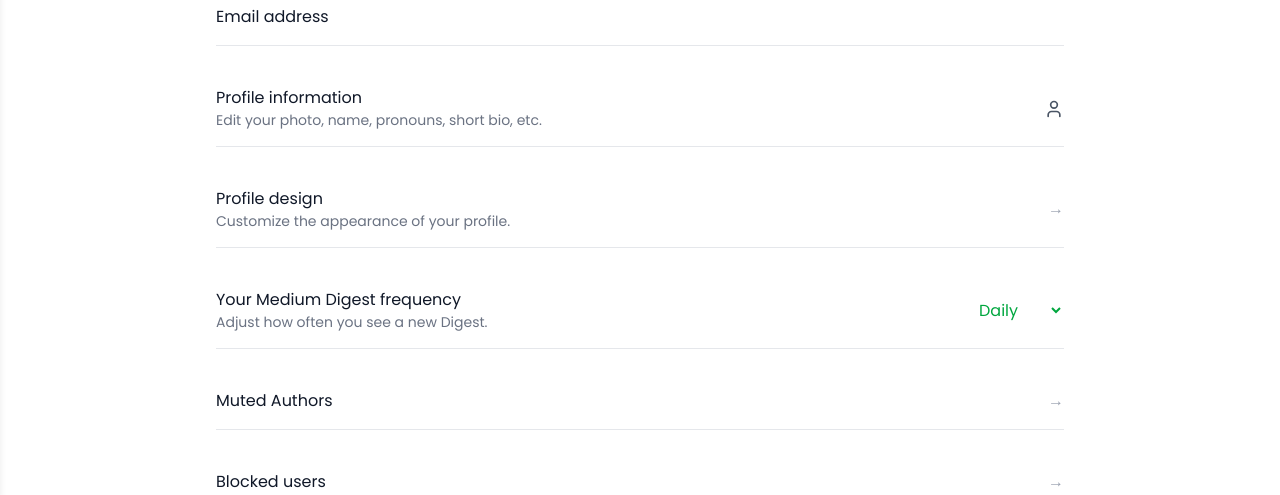
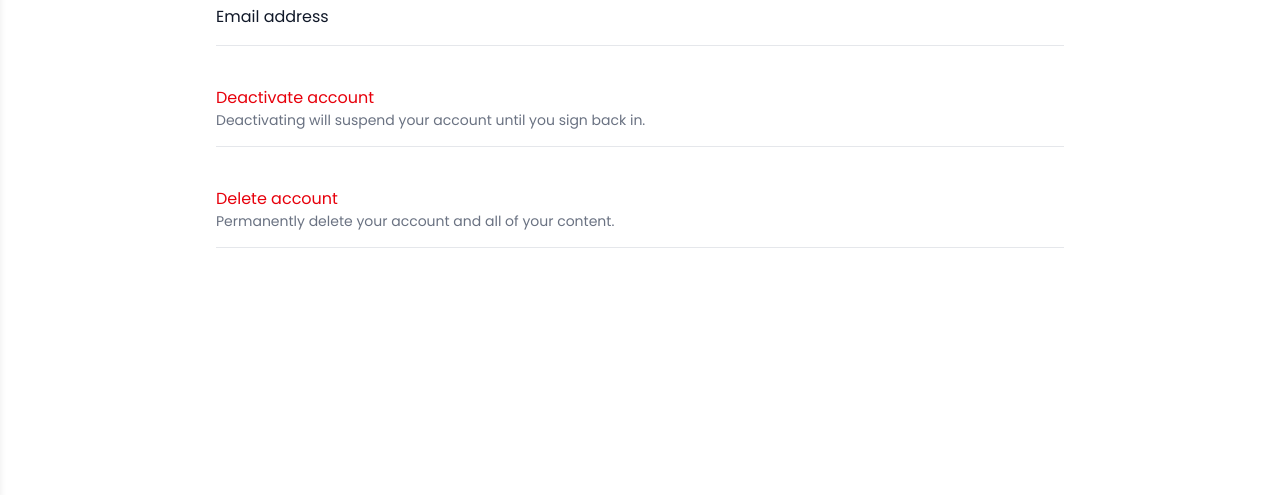
Before and after one commit to babkkin/daily-blogs, a Next.js app: page /home/setting/account in a window 1280 px wide. Shown: the part 302-797 px from the top of the page. Built offline with nearby package versions, Linux system fonts and the light colour scheme; no server answers; a web font is replaced by a local one.

Commit message:
Settings

```diff
--- a/app/home/setting/account/page.js
+++ b/app/home/setting/account/page.js
@@ -56,57 +56,6 @@ function AccountTab() {
         <p className="text-gray-600"></p>
       </div>
 
-      {/* Profile Information */}
-      <div className="flex justify-between items-center py-4 border-b border-gray-200">
-        <div>
-          <p className="font-medium text-gray-900">Profile information</p>
-          <p className="text-sm text-gray-500">Edit your photo, name, pronouns, short bio, etc.</p>
-        </div>
-        <button className="text-gray-600 hover:text-black">
-          <span className="mr-2"></span>
-          <User className="w-5 h-5 inline" />
-        </button>
-      </div>
-
-      {/* Profile Design */}
-      <div className="flex justify-between items-center py-4 border-b border-gray-200 cursor-pointer hover:bg-gray-50">
-        <div>
-          <p className="font-medium text-gray-900">Profile design</p>
-          <p className="text-sm text-gray-500">Customize the appearance of your profile.</p>
-        </div>
-        <span className="text-gray-400">→</span>
-      </div>
-
-      {/* Digest */}
-      <div className="flex justify-between items-center py-4 border-b border-gray-200">
-        <div>
-          <p className="font-medium text-gray-900">Your Medium Digest frequency</p>
-          <p className="text-sm text-gray-500">Adjust how often you see a new Digest.</p>
-        </div>
-        <select className="text-green-600  border-gray-300 rounded px-3 py-1">
-          <option>Daily</option>
-          <option>Weekly</option>
-          <option>Never</option>
-        </select>
-      </div>
-
-
-      {/* Muted Writers */}
-      <div className="flex justify-between items-center py-4 border-b border-gray-200 cursor-pointer hover:bg-gray-50">
-        <div>
-          <p className="font-medium text-gray-900">Muted Authors</p>
-        </div>
-        <span className="text-gray-400">→</span>
-      </div>
-
-      {/* Blocked Users */}
-      <div className="flex justify-between items-center py-4 border-b border-gray-200 cursor-pointer hover:bg-gray-50">
-        <div>
-          <p className="font-medium text-gray-900">Blocked users</p>
-        </div>
-        <span className="text-gray-400">→</span>
-      </div>
-
       {/* Danger Zone */}
       <div className="flex justify-between items-center py-4 border-b border-gray-200 cursor-pointer hover:bg-gray-50">
         <div className="text-red-600 hover:text-red-700 font-medium">
```
